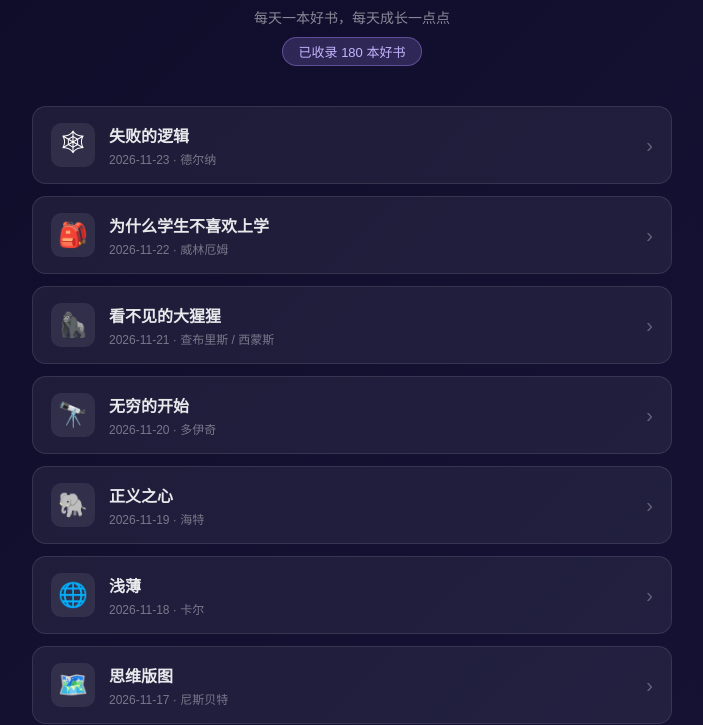
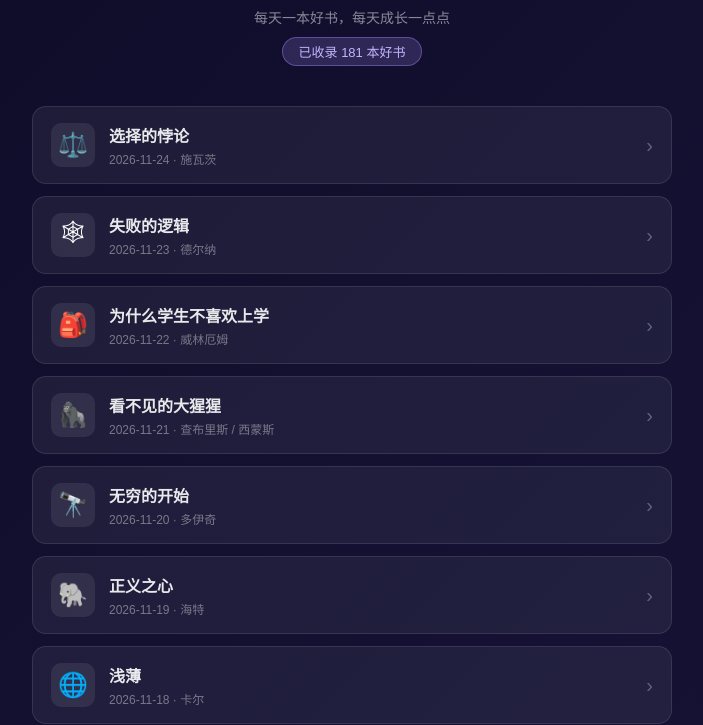
Before and after one commit to YUANSHENJIA/meiriyixue, a plain HTML site: page index.html in a window 1280 px wide. Shown: the part 99-824 px from the top of the page, without its empty margins (288-991 px from the left). Drawn offline with Linux system fonts and the light colour scheme.

Commit message:
Update index.html for 2026-11-24-每日一学-选择的悖论.html

```diff
--- a/index.html
+++ b/index.html
@@ -52,9 +52,17 @@
 <div class="header">
   <h1>📚 每日一学</h1>
   <p>每天一本好书，每天成长一点点</p>
-  <span class="count-badge">已收录 180 本好书</span>
+  <span class="count-badge">已收录 181 本好书</span>
 </div>
 <div class="book-list">
+    <a class="book-card" href="2026-11-24-%E6%AF%8F%E6%97%A5%E4%B8%80%E5%AD%A6-%E9%80%89%E6%8B%A9%E7%9A%84%E6%82%96%E8%AE%BA.html">
+      <div class="book-emoji">⚖️</div>
+      <div class="book-info">
+        <div class="book-name">选择的悖论</div>
+        <div class="book-date">2026-11-24 · 施瓦茨</div>
+      </div>
+      <div class="book-arrow">›</div>
+    </a>
     <a class="book-card" href="2026-11-23-%E6%AF%8F%E6%97%A5%E4%B8%80%E5%AD%A6-%E5%A4%B1%E8%B4%A5%E7%9A%84%E9%80%BB%E8%BE%91.html">
       <div class="book-emoji">🕸</div>
       <div class="book-info">
```
